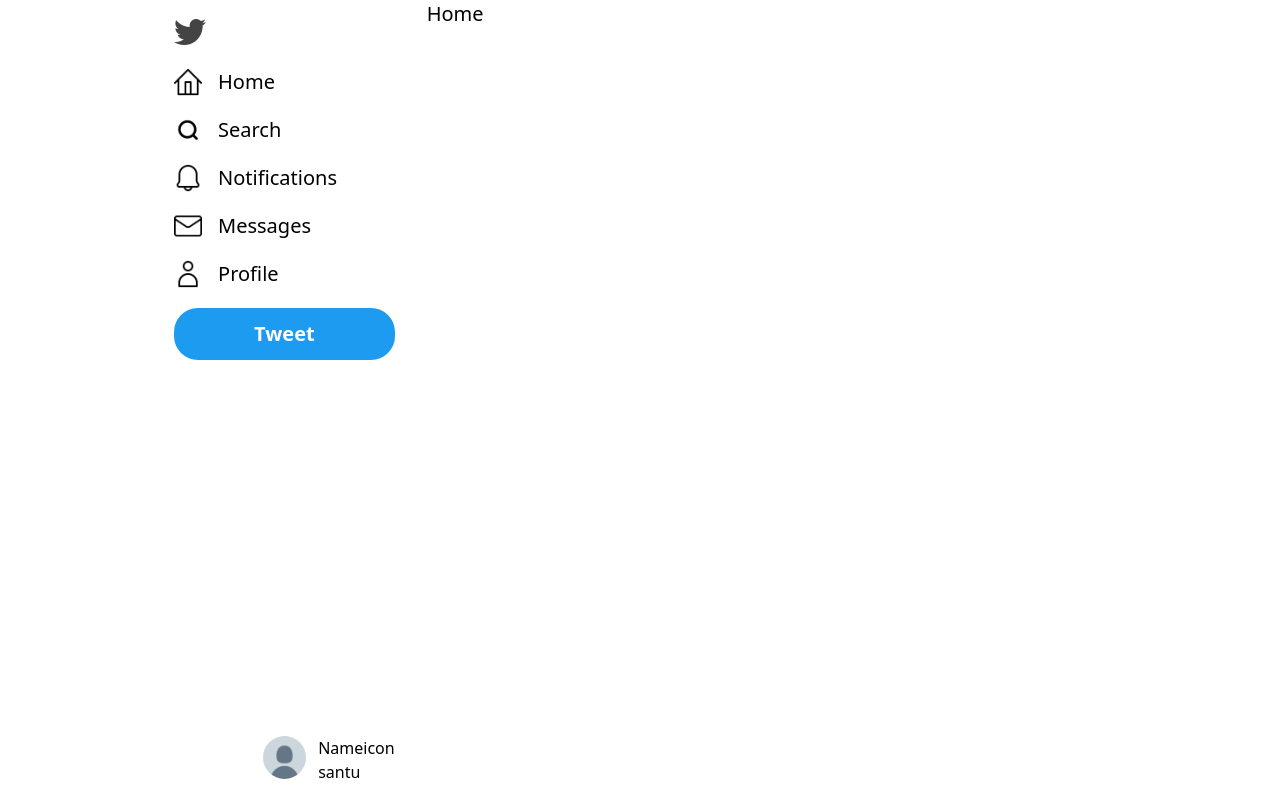
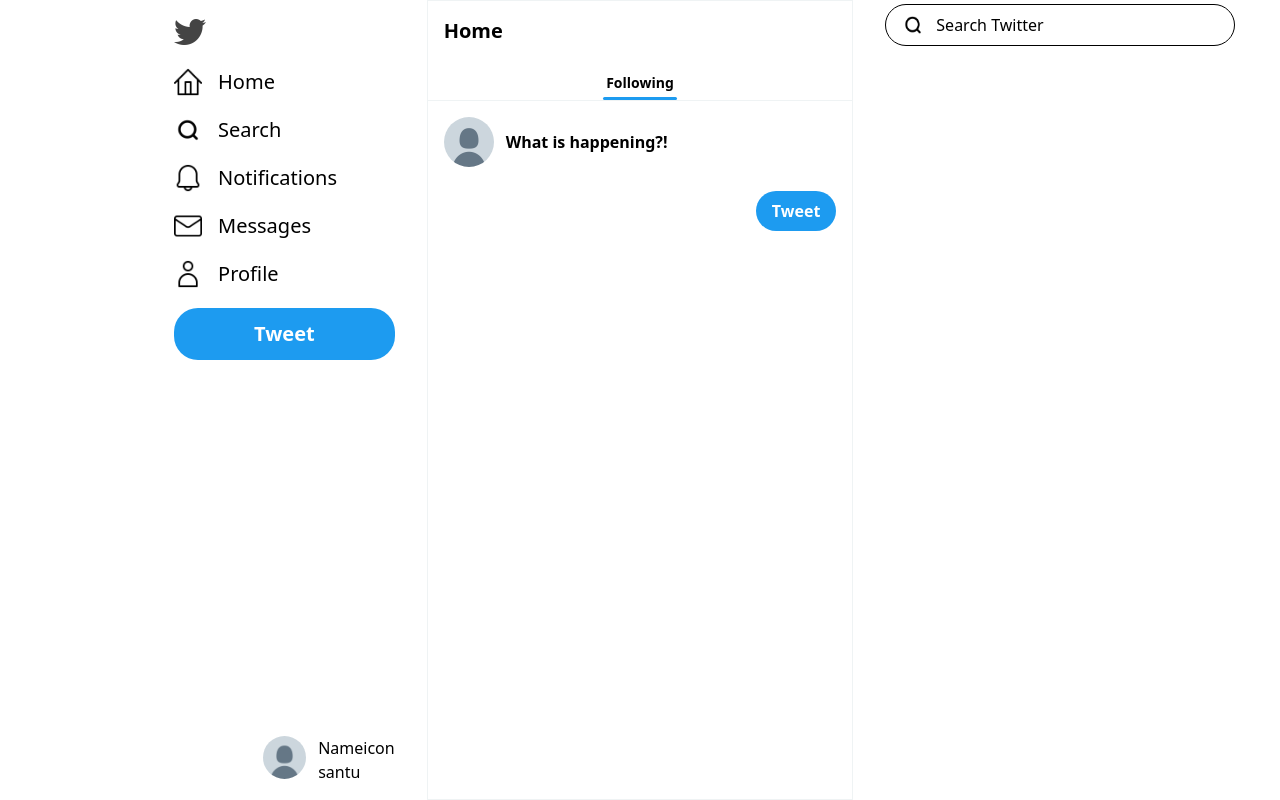
Before and after one commit to SantiZai/twitter-clon-front, a React (Vite) app: page / in a window 1280 px wide. Built offline with nearby package versions, Linux system fonts and the light colour scheme.

Commit message:
home page added

```diff
--- a/src/components/pages/HomePage.tsx
+++ b/src/components/pages/HomePage.tsx
@@ -1,8 +1,38 @@
+import profileDefault from '../../assets/profile_default.png'
+import search from '../../assets/search.png'
+import '../../home_page.css'
+
 const HomePage = () => {
     return (
-        <div className="flex flex-col">
-            <div>
-                <span className="text-xl">Home</span>
+        <div className="contain-home h-full w-full">
+            <div className="home flex flex-col">
+                <div className="p-4">
+                    <span className="text-xl font-semibold">Home</span>
+                </div>
+                <div className="tabs w-full mt-3 flex justify-center items-center">
+                    <div className='flex flex-col justify-center items-center'>
+                        <div className='text-sm font-semibold'>Following</div>
+                        <div className="border-tab mt-1"></div>
+                    </div>
+                </div>
+                <div>
+                    <div className="flex flex-col p-4">
+                        <div className="flex gap-3 items-center">
+                            <img src={profileDefault} className="rounded-full" width="50px" />
+                            <span className="font-semibold">What is happening?!</span>
+                        </div>
+                        <div className="mt-6 flex justify-end">
+                            <button className="px-4 py-2 bg-red-100 rounded-3xl text-white font-bold"
+                        style={{ backgroundColor: '#1d9bf0' }}>Tweet</button>
+                        </div>
+                    </div>
+                </div>
+            </div>
+            <div className="happening my-1 pl-8">
+                <div className='search-tab flex py-2 px-4 rounded-3xl gap-3 justify-left border border-black'>
+                    <img src={search} width="22px" />
+                    <span>Search Twitter</span>
+                </div>
             </div>
         </div>
     )
--- a/src/components/pages/Profile.tsx
+++ b/src/components/pages/Profile.tsx
@@ -8,8 +8,8 @@
 	return (
 		<div className="contain h-full w-full">
 			<div className="flex flex-col profile">
-				<div className="flex h-10 my-1">
-					<div className="flex justify-center py-2 pl-2 pr-5">
+				<div className="flex h-10 my-2">
+					<div className="flex justify-center py-2 pl-4 pr-5">
 						<img src={back} width="22px" />
 					</div>
 					<div className="flex flex-col justify-center">
@@ -19,7 +19,7 @@
 				</div>
 				<div className="cover h-60 flex flex-col mb-20">
 					<div className="flex justify-between items-center">
-						<div className="container-image ml-3">
+						<div className="container-image ml-4">
 							<img
 								className="img-profile border-white rounded-full"
 								width="140px"
@@ -31,7 +31,7 @@
 						</div>
 					</div>
 				</div>
-				<div className="flex flex-col ml-3 text-xl mt-2">
+				<div className="flex flex-col ml-4 text-xl mt-2">
 					<span className="font-semibold">{user.username}</span>
 					<span>@{user.username}</span>
 					<div className="flex gap-3 text-sm">
--- /dev/null
+++ b/src/home_page.css
@@ -0,0 +1,29 @@
+.contain-home {
+	display: grid;
+	grid-template-columns: 1fr 1fr;
+	grid-template-areas: "home happening";
+}
+
+.home {
+	grid-area: home;
+	border: 1px solid #eff3f4;
+}
+
+.happening {
+	grid-area: happening;
+}
+
+.tabs {
+	border-bottom: 1px solid #eff3f4;
+}
+
+.border-tab {
+	height: 3px;
+	width: 110%;
+	background-color: #1d9bf0;
+	border-radius: 6px;
+}
+
+.search-tab {
+	width: 350px;
+}
```
